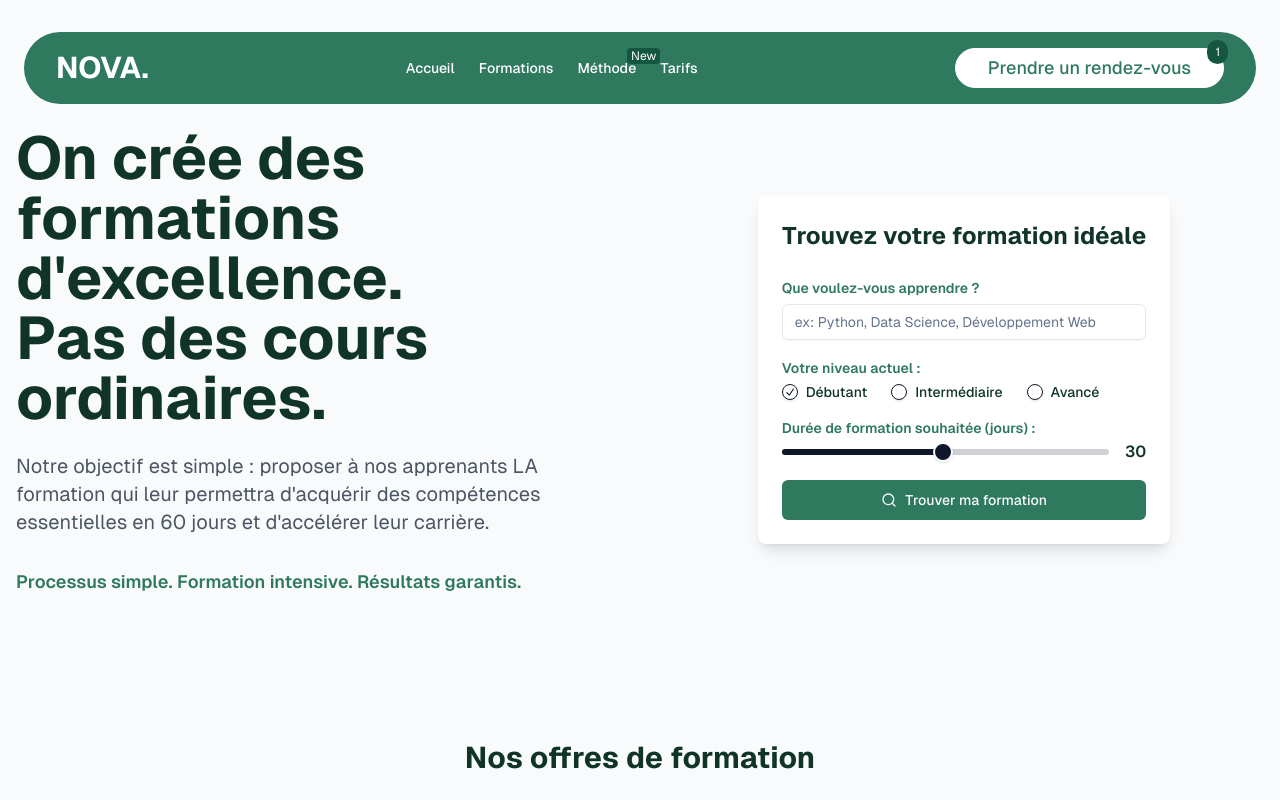
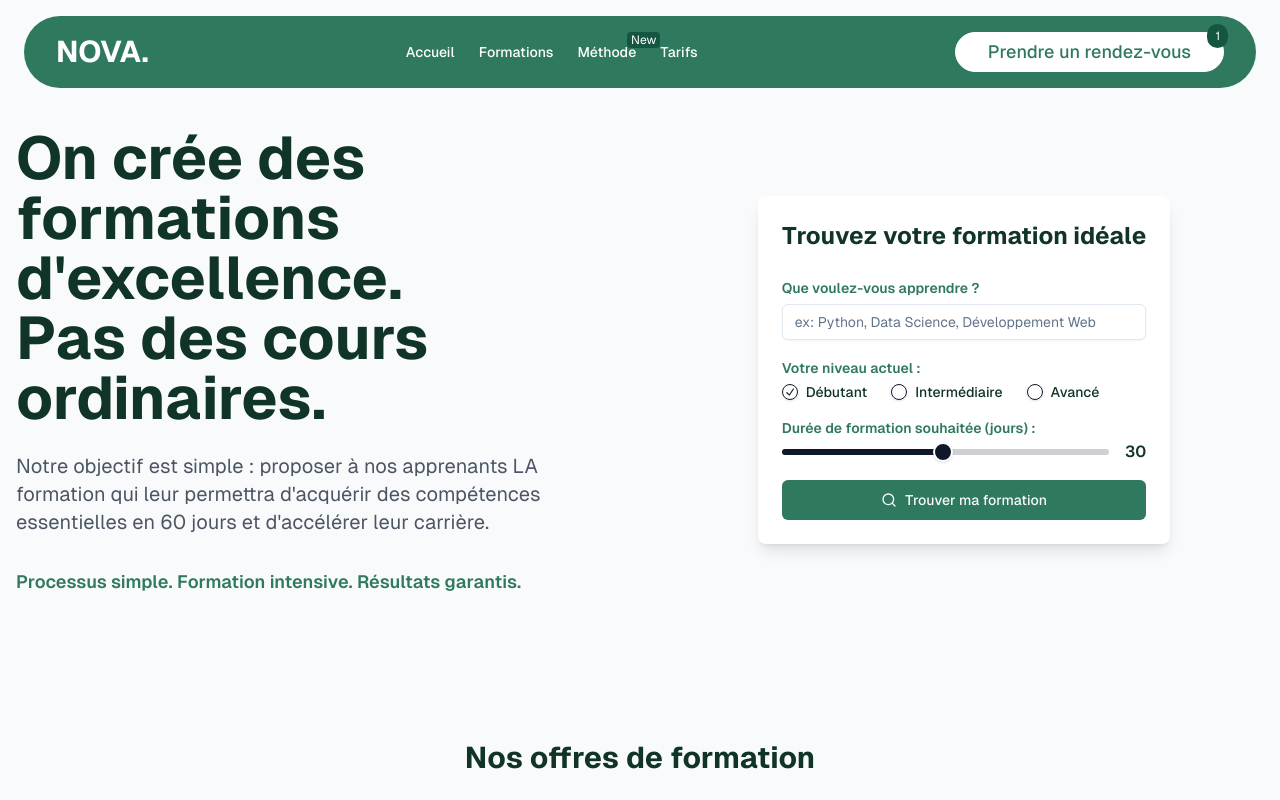
Before and after one commit to MrAcht/nova-learning, a Next.js app: page / in a window 1280 px wide. Shown: the top 800 px of the page. Built offline with nearby package versions, Linux system fonts and the light colour scheme; no server answers.

Commit message:
fix(header): remove extra top margin when not scrolled to avoid offset under hero

```diff
--- a/components/Header.tsx
+++ b/components/Header.tsx
@@ -27,7 +27,7 @@ export default function Header() {
       isScrolled ? 'py-2' : 'py-4'
     }`}>
       <div className={`container mx-auto px-4 sm:px-6 transition-all duration-300 ${
-        isScrolled ? 'max-w-6xl' : 'max-w-7xl mt-4'
+        isScrolled ? 'max-w-6xl' : 'max-w-7xl'
       }`}>
         <div className="bg-[#2f795e] rounded-full px-4 sm:px-8 py-2 sm:py-4 flex flex-col sm:flex-row items-center justify-between">
           <Link href="/" className="text-2xl sm:text-3xl font-bold text-white hidden sm:block">
```
